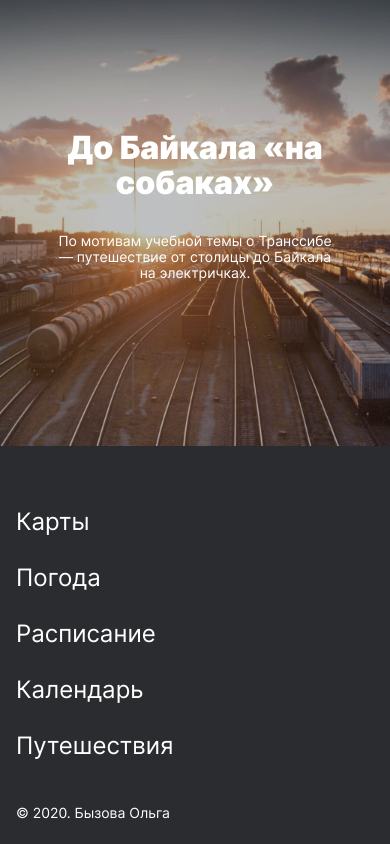
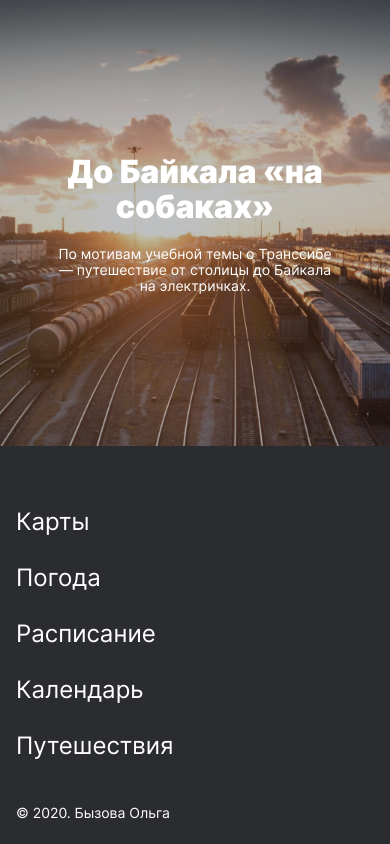
Before and after one commit to buzova19/russian-travel, a plain HTML site: page index.html in a window 390 px wide. Shown: the part 9758-10602 px from the top of the page. Drawn offline with Linux system fonts and the light colour scheme.

Commit message:
Update cover__title.css

```diff
--- a/blocks/cover/__title/cover__title.css
+++ b/blocks/cover/__title/cover__title.css
@@ -15,8 +15,12 @@
 
 @media screen and (max-width: 767px) {
   .cover__title {
+      margin: 33px 16px 16px 16px;
+      padding: 5px 30px 5px 30px;
+      height: 70px;
       max-width: 288px;
       font-size: 32px;
       line-height: 1.09;
+      white-space: normal;
   }
 }
```
